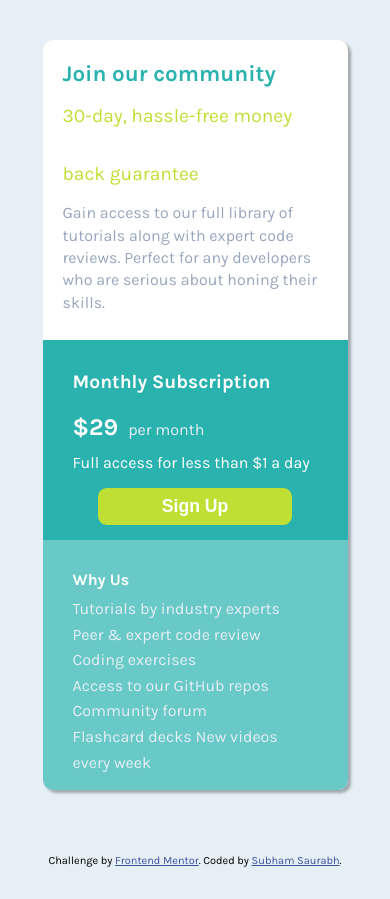
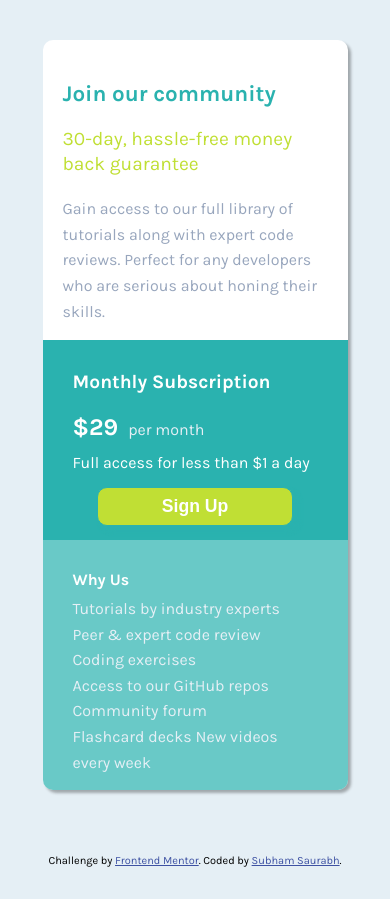
Before and after one commit to saurabhsubham113/Single_price_grid, a plain HTML site: page index.html in a window 390 px wide. Drawn offline with Linux system fonts and the light colour scheme.

Commit message:
fixed mobile line spacing

```diff
--- a/style.css
+++ b/style.css
@@ -122,6 +122,7 @@ footer {
   margin-top: 2rem;
 }
 
+/* mobile view */
 @media (min-width: 0px) and (max-width: 640px) {
   body {
     min-height: 100vh;
@@ -161,54 +162,18 @@ footer {
     padding: 30px;
     background-color: hsl(179, 62%, 43%, 0.7);
   }
+  .title-1 {
+    line-height: 3;
+  }
+  .title-2 {
+    margin-top: 10px;
+    line-height: 1.3;
+  }
+  .top p {
+    line-height: 1.6;
+  }
   footer {
     margin-top: 4rem;
     margin-bottom: 2rem;
   }
 }
-/*
-
-
-
-
-.container {
-
-  display: flex;
-  flex-direction: column;
-  align-items: center;
-}
-.card {
-  display: flex;
-  flex-direction: column;
-  align-items: center;
-  justify-content: center;
-}
-.top {
-  background-color: white;
-  padding: 20px;
-  border-radius: 10px 10px 0 0;
-}
-.bottom {
-  color: white;
-  width: 100%;
-  border-radius: 0 0 10px 10px;
-  background-color: hsl(179, 62%, 43%);
-  display: flex;
-  justify-content: space-evenly;
-  align-items: center;
-  height: 220px;
-}
-
-.bottom-left {
-  margin-left: 40px;
-  text-align: left;
-  width: 50%;
-}
-.bottom-right {
-  background: hsl(179, 62%, 43%, 0.5);
-  width: 50%;
-}
-
-
-
- */
```
Also changed, not shown: index.html (+2 -0 lines).
